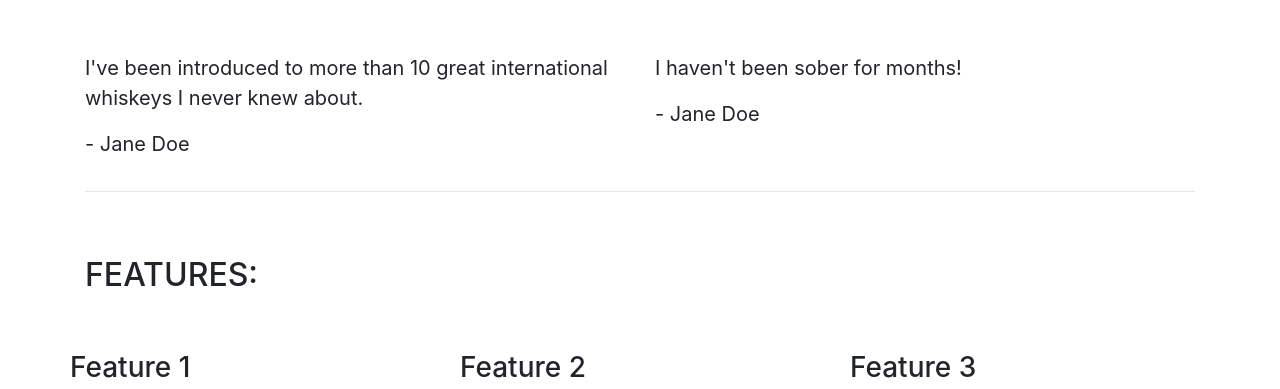
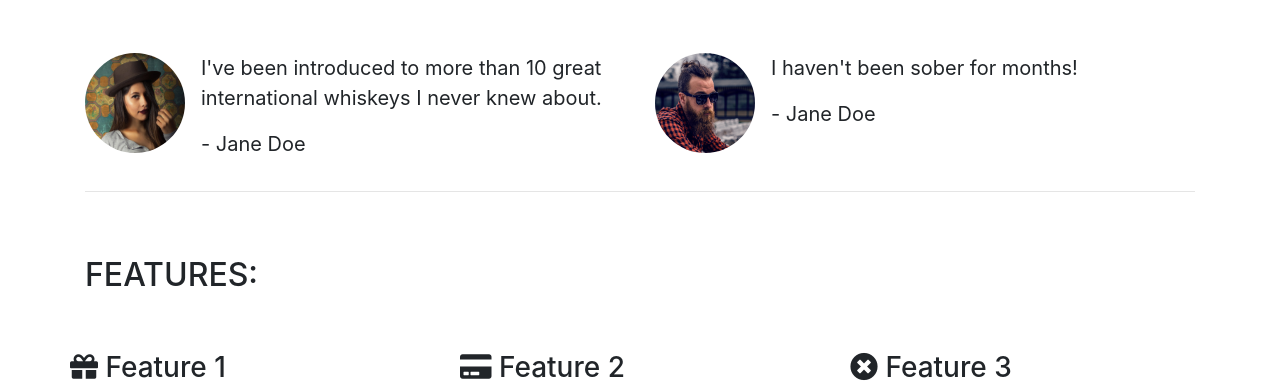
Before and after one commit to gaspar91/I-don-t-know-anymore, a plain HTML site: page index.html in a window 1280 px wide. Shown: the part 544-933 px from the top of the page. Drawn offline with nearby package versions, Linux system fonts and the light colour scheme.

Commit message:
update index

```diff
--- a/index.html
+++ b/index.html
@@ -7,6 +7,7 @@
     <title>Whiskey Drop | Taste a new whiskey every month</title>
     <meta name="viewport" content="width=device-width, initial-scale=1.0">
     <link rel="stylesheet" href="https://maxcdn.bootstrapcdn.com/bootstrap/4.1.3/css/bootstrap.min.css">
+    <link rel="stylesheet" href="https://use.fontawesome.com/releases/v5.6.1/css/all.css" integrity="sha384-gfdkjb5BdAXd+lj+gudLWI+BXq4IuLW5IT+brZEZsLFm++aCMlF1V92rMkPaX4PP" crossorigin="anonymous">
 </head>
 
 <body>
@@ -49,16 +50,30 @@
             </div>
             <div class="row">
                 <div class="col-12 col-md-6">
+                    <div class="media">
+                        <div class="d-none d-sm-block">
+                            <img src="images/girl-image.png" class="rounded-circle mr-3" height="100" width="100">
+                        </div>
+                        <div class="media-body">
                             <blockquote class="blockquote">
                                 <p>I've been introduced to more than 10 great international whiskeys I never knew about.</p>
                                 <p>- Jane Doe</p>
                             </blockquote>
                         </div>
+                    </div>
+                </div>
                 <div class="col-12 col-md-6">
+                    <div class="media">
+                        <div class="d-none d-sm-block">
+                            <img src="images/guy-image.png" class="rounded-circle mr-3" height="100" width="100">
+                        </div>
+                        <div class="media-body">
                              <blockquote class="blockquote">
                                  <p>I haven't been sober for months!</p>
                                 <p>- Jane Doe</p>
                             </blockquote>
+                        </div>
+                    </div>
                 </div>
             </div>
         </section>
@@ -74,21 +89,21 @@
                 <div class="row">
                     <div class="col-12 col-md-6 col-lg-4">
                         <div class="feature">
-                            <h3>Feature 1</h3>
+                            <h3><i class="fas fa-gift"></i> Feature 1</h3>
                             <p>Lorem ipsum dolor sit amet, consectetur adipiscing elit, sed do eiusmod tempor incididunt ut labore et dolore magna aliqua. Ut enim ad minim veniam, quis nostrud exercitation ullamco laboris nisi ut aliquip ex ea commodo consequat.</p>
                             <p><a class="btn btn-sm btn-light" href="">Read More</a></p>
                         </div>
                     </div>
                     <div class="col-12 col-md-6 col-lg-4">
                         <div class="feature">
-                            <h3>Feature 2</h3>
+                            <h3><i class="fas fa-credit-card"></i> Feature 2</h3>
                             <p>Lorem ipsum dolor sit amet, consectetur adipiscing elit, sed do eiusmod tempor incididunt ut labore et dolore magna aliqua. Ut enim ad minim veniam, quis nostrud exercitation ullamco laboris nisi ut aliquip ex ea commodo consequat.</p>
                             <p><a class="btn btn-sm btn-light" href="">Read More</a></p>
                         </div>
                     </div>
                     <div class="col-12 d-md-none d-lg-block col-lg-4">
                         <div class="feature">
-                            <h3>Feature 3</h3>
+                            <h3><i class="fas fa-times-circle"></i> Feature 3</h3>
                             <p>Lorem ipsum dolor sit amet, consectetur adipiscing elit, sed do eiusmod tempor incididunt ut labore et dolore magna aliqua. Ut enim ad minim veniam, quis nostrud exercitation ullamco laboris nisi ut aliquip ex ea commodo consequat.</p>
                             <p><a class="btn btn-sm btn-light" href="">Read More</a></p>
                         </div>
```
Lines whose indentation alone changed are shown as unchanged.
